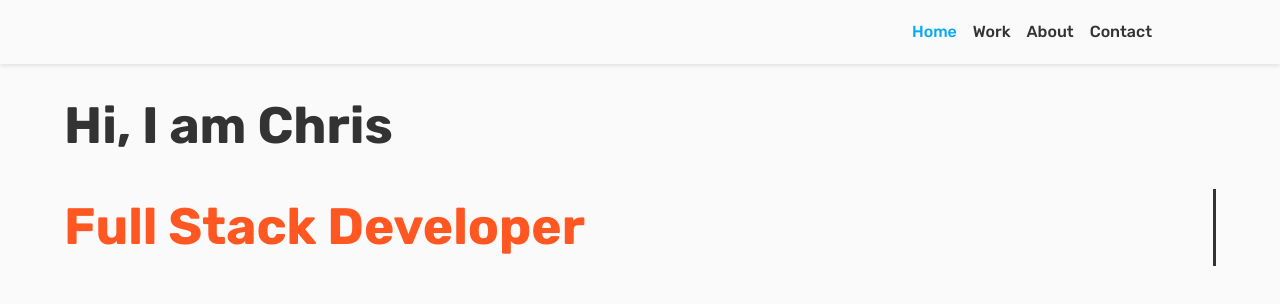
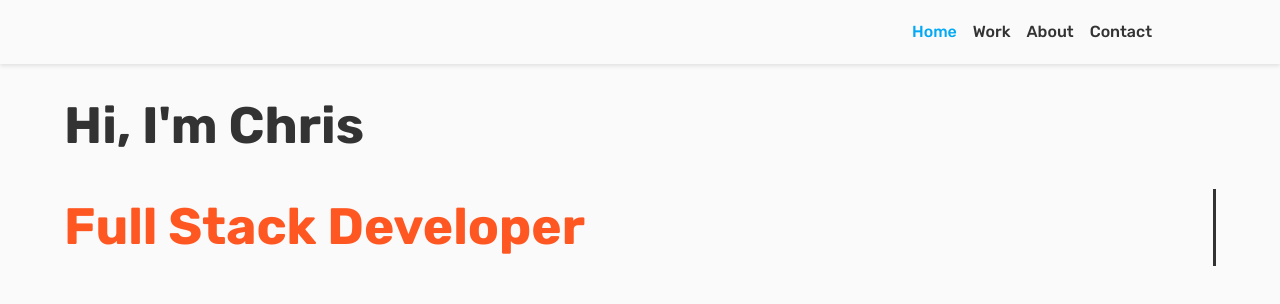
Before and after one commit to Christopher-Stolfa/portfolio, a Vue app in the folder frontend/: page / in a window 1280 px wide. Shown: the top 304 px of the page. Built offline with nearby package versions, Linux system fonts and the light colour scheme.

Commit message:
use apostrophe

```diff
--- a/frontend/src/pages/home/index.vue
+++ b/frontend/src/pages/home/index.vue
@@ -1,6 +1,6 @@
 <template>
   <div :class="$styles.root">
-    <h1>Hi, I am Chris</h1>
+    <h1>Hi, I'm Chris</h1>
     <div :class="$styles.roleContainer">
       <span :class="$styles.role">Full Stack Developer</span>
     </div>
```
